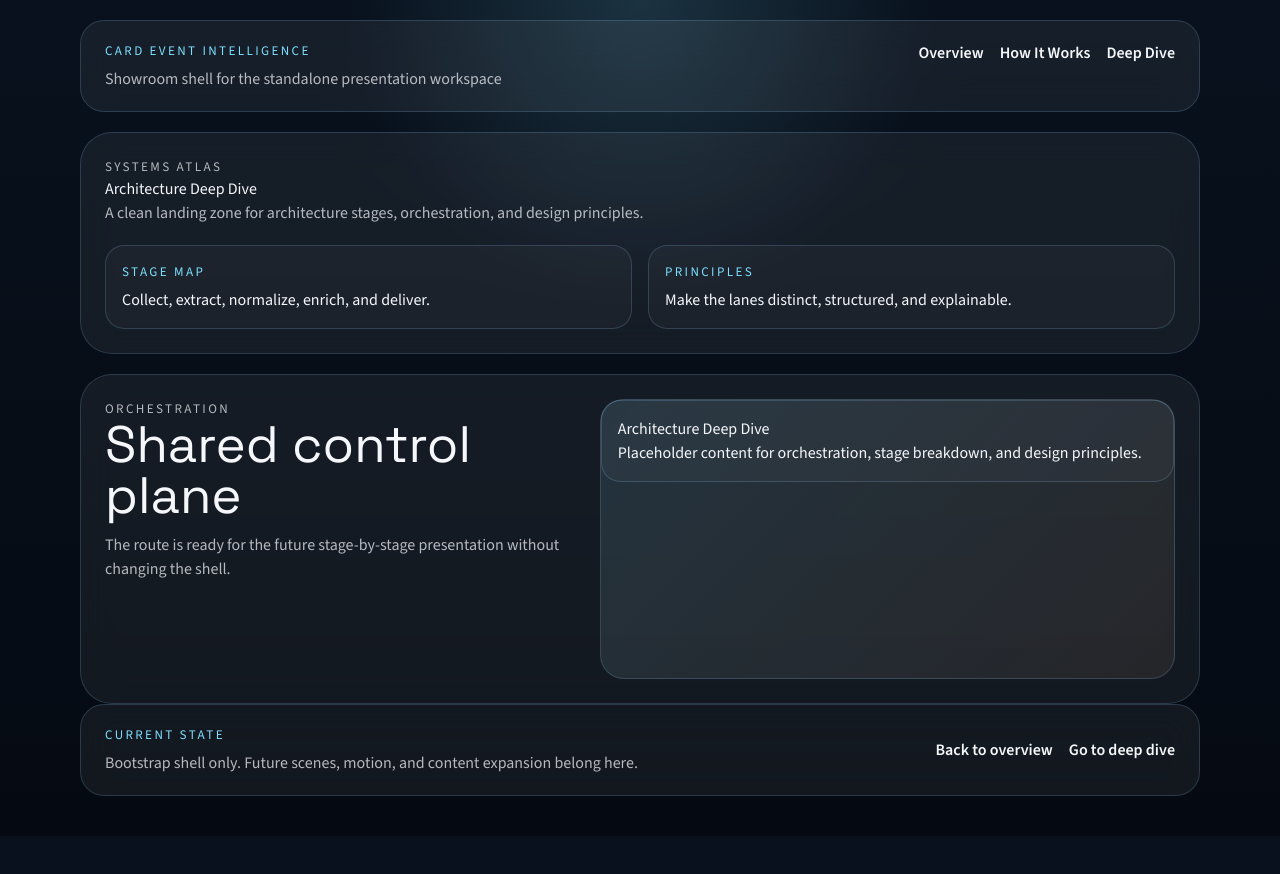
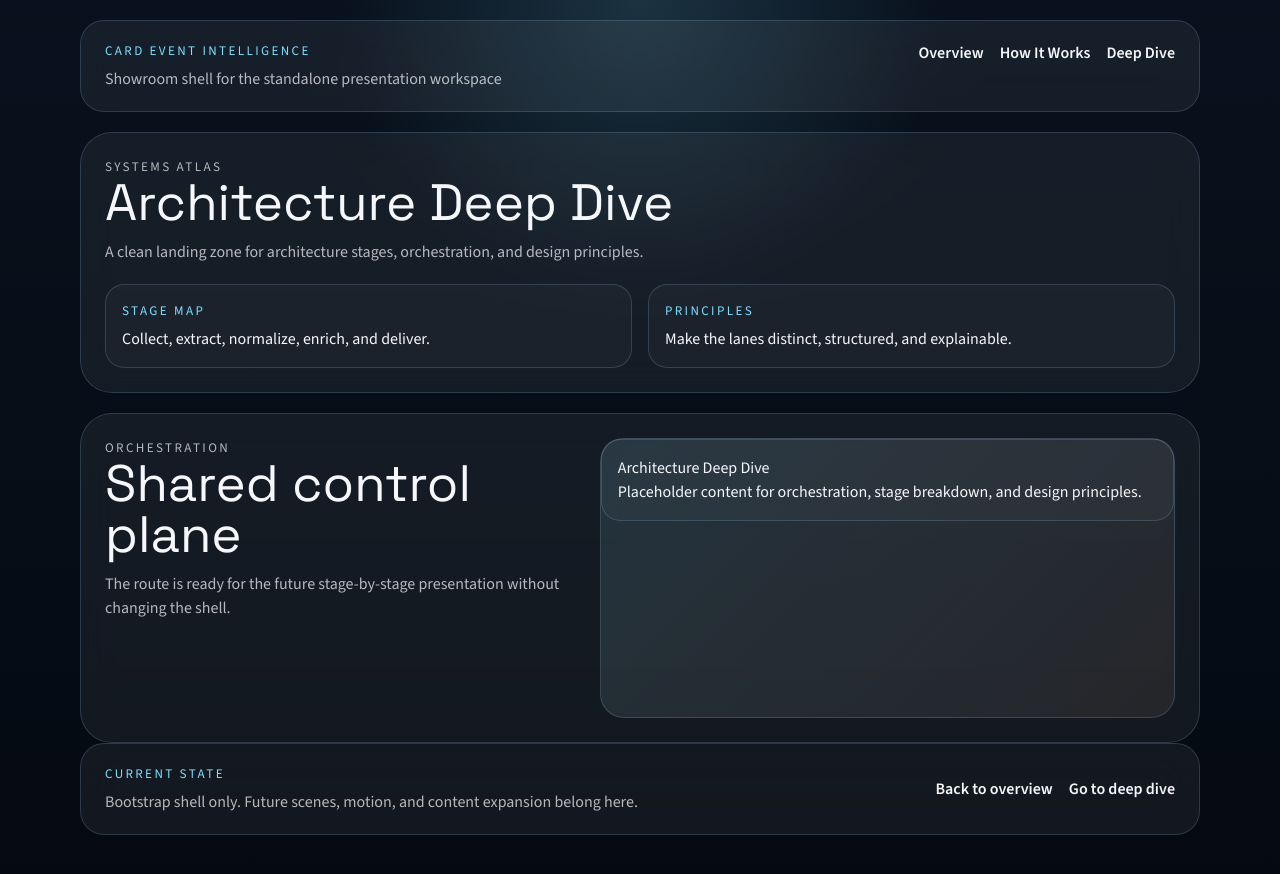
Before and after one commit to shinhan-card/card-event, a Next.js app in the folder presentation-site/: page /deep-dive in a window 1280 px wide. Before the commit the page ends 836 px from the top, so only its background shows below. Built offline with nearby package versions, Linux system fonts and the light colour scheme.

Commit message:
fix: polish presentation shell test and heading styles

```diff
--- a/presentation-site/app/globals.css
+++ b/presentation-site/app/globals.css
@@ -132,6 +132,7 @@ a:hover {
   padding: 1.5rem;
 }
 
+.section-shell h1,
 .section-shell h2,
 .sticky-stage h2 {
   margin: 0 0 0.75rem;
--- a/presentation-site/app/layout.tsx
+++ b/presentation-site/app/layout.tsx
@@ -1,8 +1,7 @@
 import type { Metadata } from "next";
 import type { ReactNode } from "react";
 import { Space_Grotesk, Source_Sans_3 } from "next/font/google";
-import SiteFooter from "@/components/chrome/site-footer";
-import SiteHeader from "@/components/chrome/site-header";
+import PresentationShell from "@/components/chrome/presentation-shell";
 import "./globals.css";
 
 export const metadata: Metadata = {
@@ -31,11 +30,7 @@ export default function RootLayout({
         <a className="skip-link" href="#content">
           Skip to content
         </a>
-        <div className="shell-frame">
-          <SiteHeader />
-          <main id="content">{children}</main>
-          <SiteFooter />
-        </div>
+        <PresentationShell>{children}</PresentationShell>
       </body>
     </html>
   );
--- /dev/null
+++ b/presentation-site/components/chrome/presentation-shell.tsx
@@ -0,0 +1,17 @@
+import type { ReactNode } from "react";
+import SiteFooter from "@/components/chrome/site-footer";
+import SiteHeader from "@/components/chrome/site-header";
+
+interface PresentationShellProps {
+  children: ReactNode;
+}
+
+export default function PresentationShell({ children }: PresentationShellProps) {
+  return (
+    <div className="shell-frame">
+      <SiteHeader />
+      <main id="content">{children}</main>
+      <SiteFooter />
+    </div>
+  );
+}
```
Also changed, not shown: 1 other file (tests, documents, lock files or other folders).
